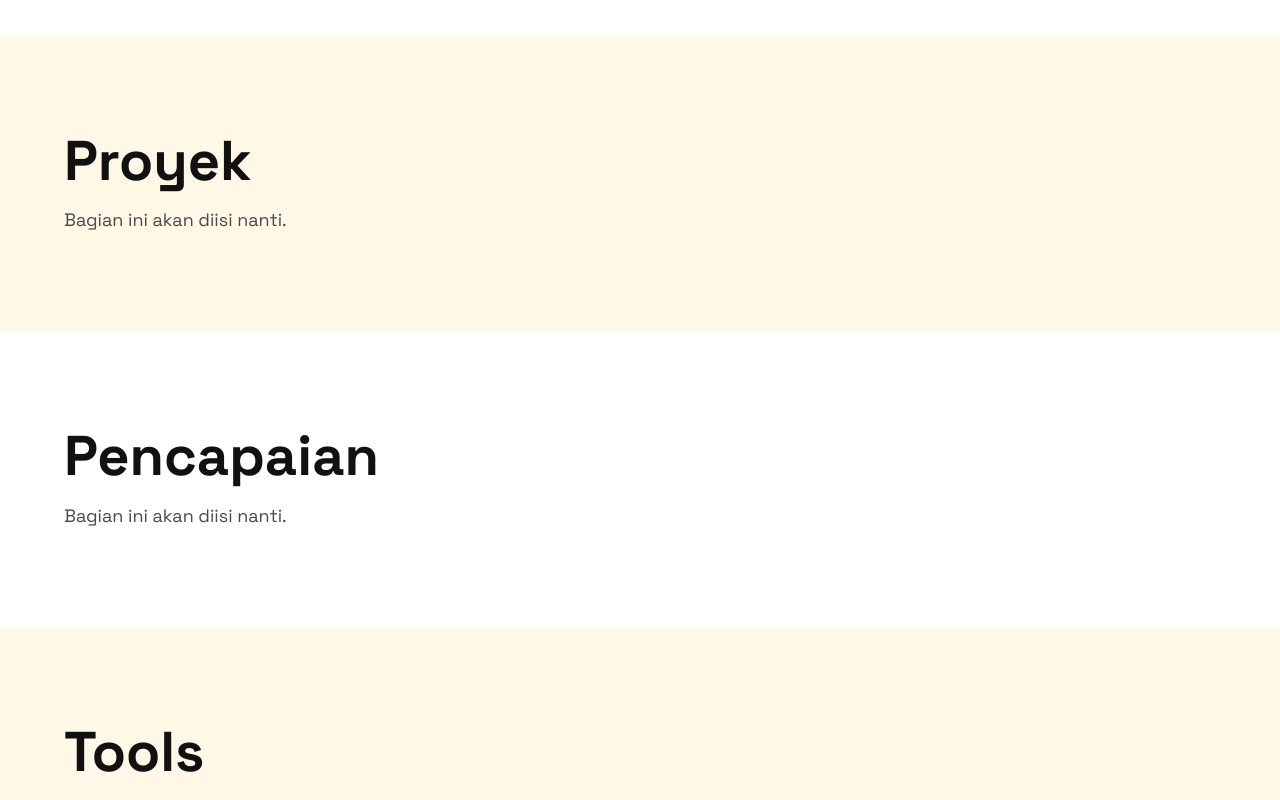
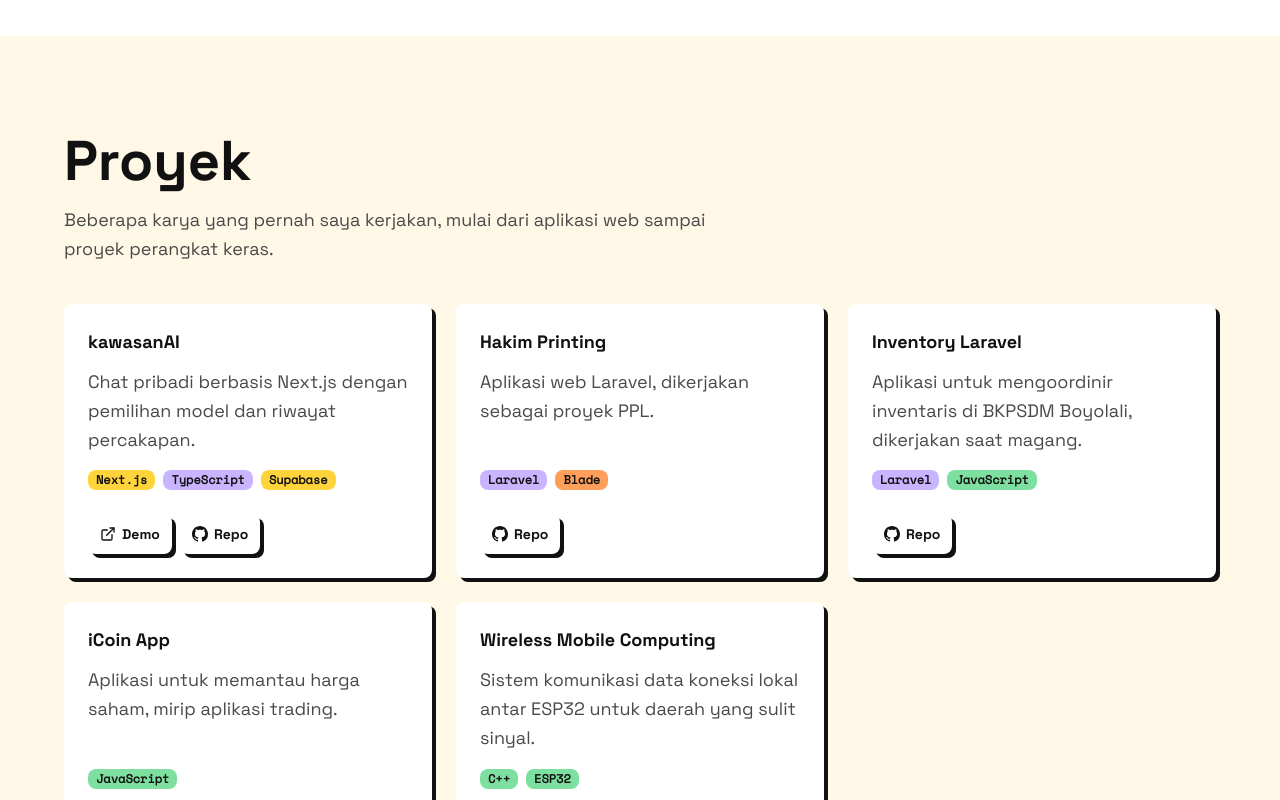
Before and after one commit to ndikkkk/portfolio, a React (Vite) app: page / in a window 1280 px wide. Shown: the part 1480-2280 px from the top of the page. Built offline with nearby package versions, Linux system fonts and the light colour scheme.

Commit message:
feat: section proyek dengan grid kartu neobrutalism

```diff
--- a/src/App.tsx
+++ b/src/App.tsx
@@ -3,6 +3,7 @@
 import { Hero } from "@/components/sections/hero";
 import { Marquee } from "@/components/sections/marquee";
 import { About } from "@/components/sections/about";
+import { Projects } from "@/components/sections/projects";
 import { Contact } from "@/components/sections/contact";
 
 function SkipToContent() {
@@ -28,12 +29,7 @@
 
         <About />
 
-        <section id="projects" className="bg-bg px-4 py-24 sm:px-6 lg:px-8">
-          <div className="mx-auto max-w-6xl">
-            <h2 className="font-bold">Proyek</h2>
-            <p className="mt-4 text-muted">Bagian ini akan diisi nanti.</p>
-          </div>
-        </section>
+        <Projects />
 
         <section
           id="achievements"
--- /dev/null
+++ b/src/components/sections/projects.tsx
@@ -0,0 +1,85 @@
+import { ExternalLink } from "lucide-react";
+import { profile } from "@/data/profile";
+import { GitHubIcon } from "@/components/icons";
+
+const TAG_COLORS = [
+  "bg-yellow",
+  "bg-pink",
+  "bg-blue",
+  "bg-green",
+  "bg-orange",
+  "bg-lilac",
+] as const;
+
+// Warna badge dibuat konsisten per nama teknologi,
+// supaya tag yang sama selalu berwarna sama di seluruh kartu.
+function tagColor(tag: string): (typeof TAG_COLORS)[number] {
+  let hash = 0;
+  for (let i = 0; i < tag.length; i += 1) {
+    hash = (hash * 31 + tag.charCodeAt(i)) >>> 0;
+  }
+  return TAG_COLORS[hash % TAG_COLORS.length];
+}
+
+export function Projects() {
+  return (
+    <section id="projects" className="bg-bg px-4 py-24 sm:px-6 lg:px-8">
+      <div className="mx-auto max-w-6xl">
+        <h2 className="font-bold">Proyek</h2>
+        <p className="mt-4 max-w-2xl text-muted">
+          Beberapa karya yang pernah saya kerjakan, mulai dari aplikasi web
+          sampai proyek perangkat keras.
+        </p>
+
+        <div className="mt-10 grid gap-6 sm:grid-cols-2 lg:grid-cols-3">
+          {profile.projects.map((project) => (
+            <article
+              key={project.title}
+              className="flex flex-col rounded-[var(--radius)] border-[var(--border-w)] border-ink bg-surface p-6 shadow-[var(--shadow)]"
+            >
+              <h3 className="font-bold text-lg">{project.title}</h3>
+
+              <p className="mt-3 flex-1 text-muted">{project.summary}</p>
+
+              <ul className="mt-4 flex flex-wrap gap-2">
+                {project.tags.map((tag) => (
+                  <li
+                    key={tag}
+                    className={`rounded-[var(--radius)] border-[var(--border-w)] border-ink px-2 py-0.5 font-mono text-xs font-bold text-on-accent ${tagColor(tag)}`}
+                  >
+                    {tag}
+                  </li>
+                ))}
+              </ul>
+
+              <div className="mt-6 flex items-center gap-2">
+                {project.demo && (
+                  <a
+                    href={project.demo}
+                    target="_blank"
+                    rel="noopener noreferrer"
+                    className="inline-flex h-10 items-center gap-1.5 rounded-[var(--radius)] border-[var(--border-w)] border-ink bg-surface px-3 font-semibold text-sm shadow-[var(--shadow)] transition-transform duration-100 hover:-translate-x-0.5 hover:-translate-y-0.5 hover:shadow-[6px_6px_0_0_var(--ink)] active:translate-x-1 active:translate-y-1 active:shadow-none"
+                  >
+                    <ExternalLink className="size-4" aria-hidden="true" />
+                    Demo
+                  </a>
+                )}
+                {project.repo && (
+                  <a
+                    href={project.repo}
+                    target="_blank"
+                    rel="noopener noreferrer"
+                    className="inline-flex h-10 items-center gap-1.5 rounded-[var(--radius)] border-[var(--border-w)] border-ink bg-surface px-3 font-semibold text-sm shadow-[var(--shadow)] transition-transform duration-100 hover:-translate-x-0.5 hover:-translate-y-0.5 hover:shadow-[6px_6px_0_0_var(--ink)] active:translate-x-1 active:translate-y-1 active:shadow-none"
+                  >
+                    <GitHubIcon className="size-4" />
+                    Repo
+                  </a>
+                )}
+              </div>
+            </article>
+          ))}
+        </div>
+      </div>
+    </section>
+  );
+}
```
